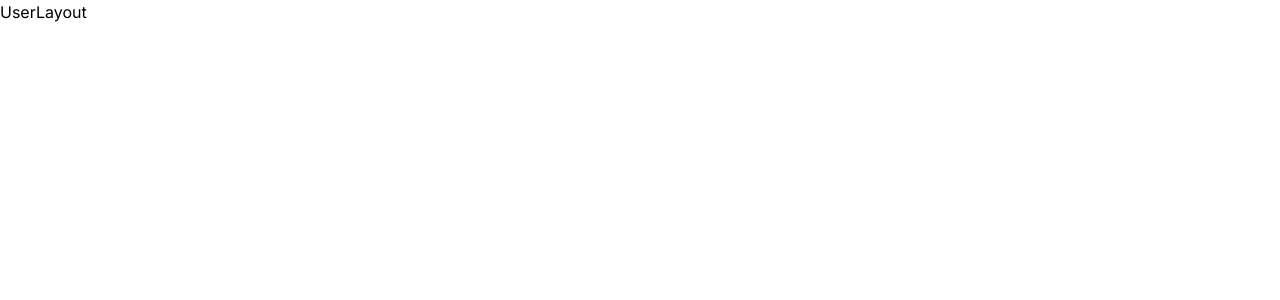
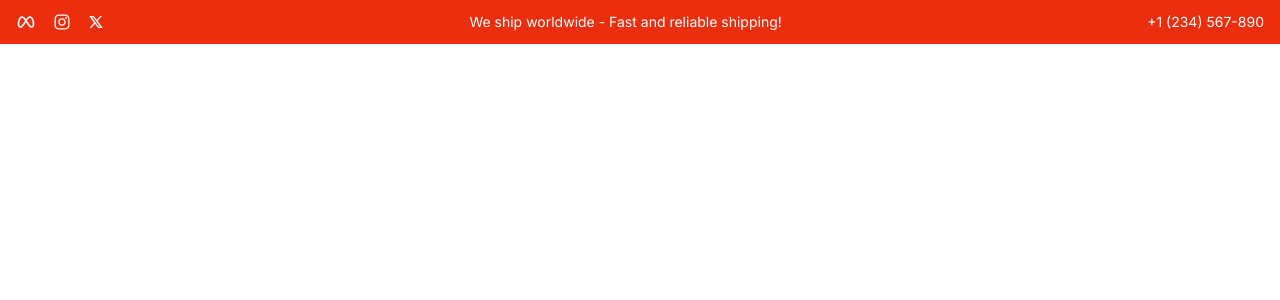
Before and after one commit to ManoranjanJena24/Roxilier-System-Assignment, a React (Vite) app in the folder frontend/: page / in a window 1280 px wide. Shown: the top 300 px of the page. Built offline with nearby package versions, Linux system fonts and the light colour scheme; a web font is replaced by a local one.

Commit message:
Done with the little header part

```diff
--- /dev/null
+++ b/frontend/src/components/Common/Header.jsx
@@ -0,0 +1,13 @@
+import React from 'react'
+import Topbar from '../Layout/Topbar'
+
+const Header = () => {
+  return (
+    <div>
+        {/* Topbar */}
+        <Topbar/>
+    </div>
+  )
+}
+
+export default Header
--- /dev/null
+++ b/frontend/src/components/Layout/Topbar.jsx
@@ -0,0 +1,39 @@
+import React from 'react'
+import {TbBrandMeta} from "react-icons/tb"
+import {IoLogoInstagram} from "react-icons/io"
+import {RiTwitterXLine} from "react-icons/ri";
+
+const Topbar = () => {
+  return (
+    <div className='bg-[#ea2e0e] text-white'>
+        <div className=' container mx-auto flex justify-between items-center py-3 px-4 '>
+            <div className='hidden md:flex items-center space-x-4'>
+                <a href="#" className='hover:text-gray-300'>
+                    <TbBrandMeta className="h-5 w-5"/>
+                </a>
+                <a href="#" className='hover:text-gray-300'>
+                    <IoLogoInstagram className="h-5 w-5"/>
+                </a>
+                <a href="#" className='hover:text-gray-300'>
+                    <RiTwitterXLine className="h-4 w-4"/>
+                </a>
+            </div>
+
+            <div className='text-sm text-center flex-grow '>
+                <span>We ship worldwide - Fast and reliable shipping!</span>
+
+            </div>
+
+            <div className='text-sm hidden md:block'>
+                <a href="tel:+1234567890" className='hover:text-gray-300'>
+                    +1 (234) 567-890
+                </a>
+            </div>
+
+        </div>
+
+    </div>
+  )
+}
+
+export default Topbar
--- a/frontend/src/components/Layout/UserLayout.jsx
+++ b/frontend/src/components/Layout/UserLayout.jsx
@@ -1,8 +1,14 @@
 import React from 'react'
+import Header from '../Common/Header'
 
 const UserLayout = () => {
   return (
-    <>UserLayout</>
+    <>
+    {/* Header  */}
+    <Header/>
+    {/* Main Content  */}
+    {/* Footer  */}
+    </>
   )
 }
 
```
